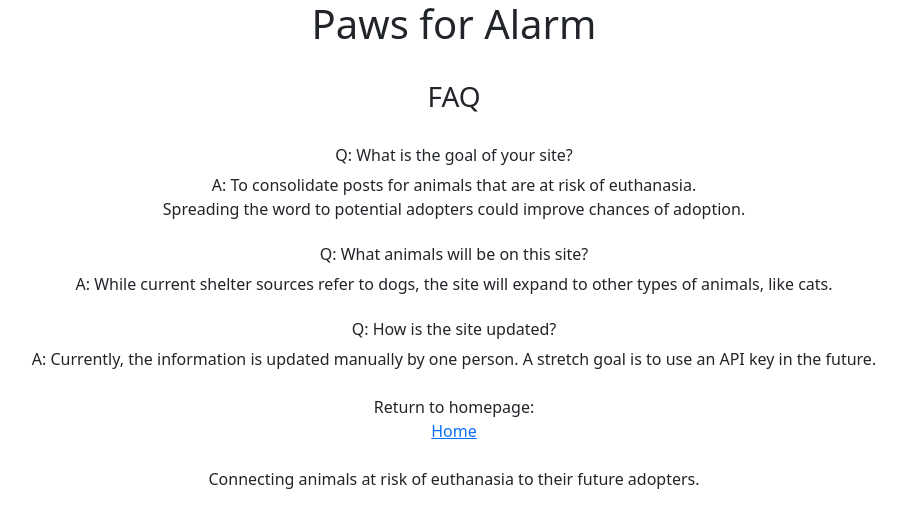
After one commit to katconnors/pawsforalarm, a Flask app: page /faq in a window 1280 px wide. The commit adds this page. Shown: the top 528 px of the page, without its empty margins (186-1093 px from the left). Run offline with Flask 2, Linux system fonts and the light colour scheme.

Commit message:
added faq and route

```diff
--- a/server.py
+++ b/server.py
@@ -32,6 +32,11 @@ def animal(id):
     animal = crud.specific_animal(id)
     return render_template('animal_detail.html',animal=animal)
 
+@app.route('/faq')
+def faq():
+
+    return render_template('faq.html')
+
 
 
 
--- a/templates/animals.html
+++ b/templates/animals.html
@@ -82,5 +82,7 @@
         {% endfor %}
 
     <br>
+    Return to homepage: <br>
+    <a href="/"> Home </a> <br>
 
 {% endblock main%}
--- /dev/null
+++ b/templates/faq.html
@@ -0,0 +1,22 @@
+{% extends 'base.html' %}
+
+
+{% block main %}
+    <br>
+    <h3>FAQ </h3> <br>
+
+    <h6>Q: What is the goal of your site? </h6>
+    <text> A: To consolidate posts for animals that are at risk of euthanasia. <br>
+        Spreading the word to potential adopters could improve chances of adoption.  </text> <br><br>
+
+    <h6>Q: What animals will be on this site? </h6>
+    <text> A: While current shelter sources refer to dogs, the site will expand to other types of animals, like cats. </text> <br> <br>
+
+    <h6>Q: How is the site updated?  </h6>
+    <text> A: Currently, the information is updated manually by one person.
+        A stretch goal is to use an API key in the future. </text> <br> <br>
+
+
+    Return to homepage: <br> <a href="/"> Home </a> <br>
+
+{% endblock main%}
```
Also changed, not shown: templates/homepage.html (+5 -2 lines).
